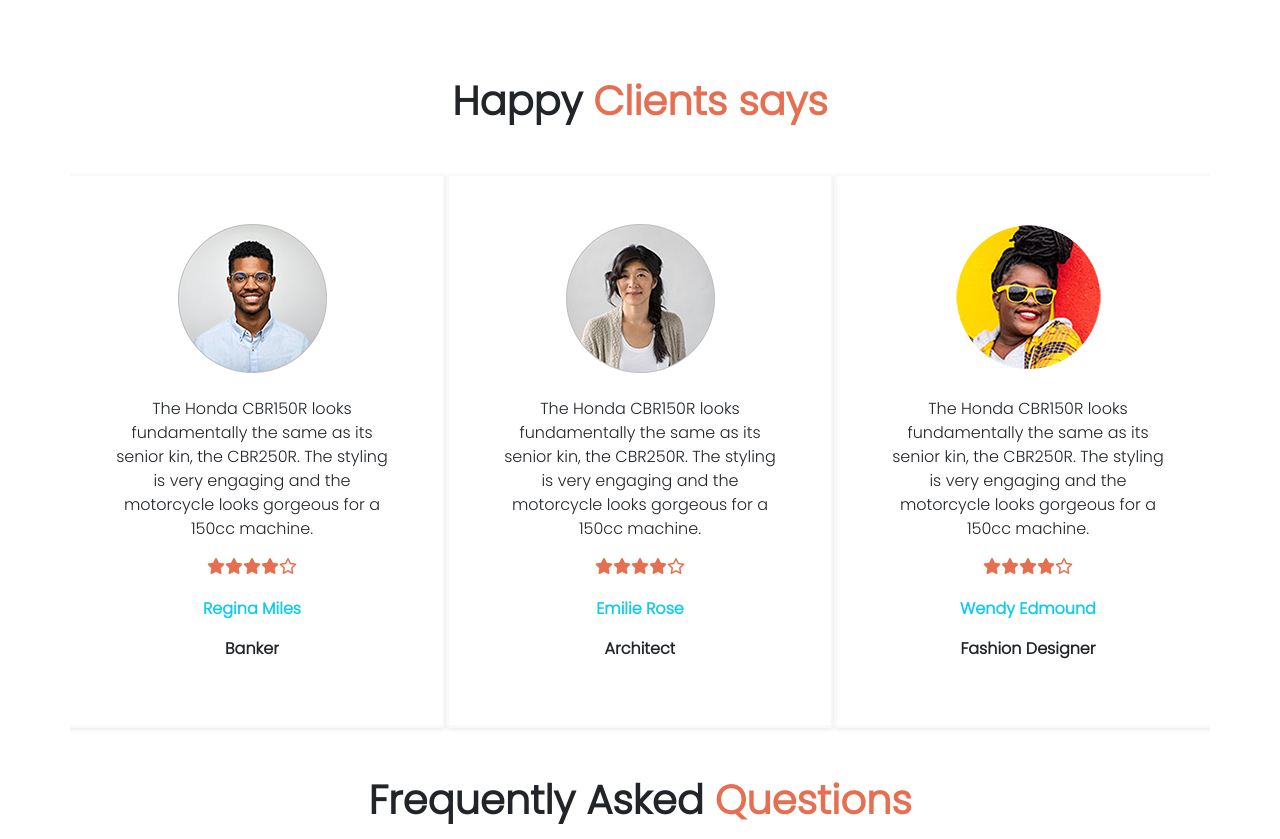
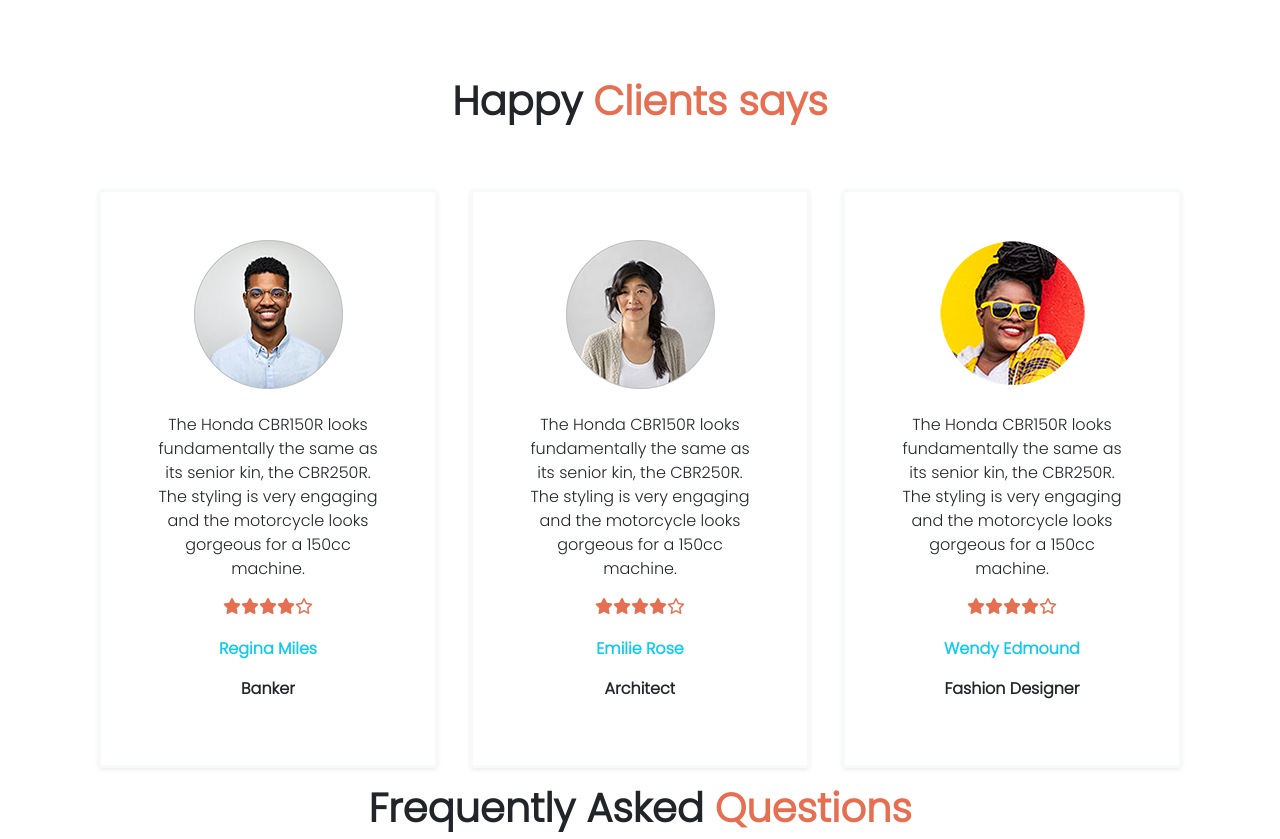
Before and after one commit to parvezaman/-honda-cbr-bootstrap-assignment, a plain HTML site: page index.html in a window 1280 px wide. Shown: the part 980-1819 px from the top of the page. Drawn offline with nearby package versions, Linux system fonts and the light colour scheme.

```diff
--- a/index.html
+++ b/index.html
@@ -111,7 +111,74 @@
             <h1 class="text-center title-text-weight mb-5">Happy <span class="my-button-color">Clients says</span></h1>
 
             <div class="container">
-                <div class="row g-5">
+
+                <div class="d-lg-flex justify-content-around">
+                  <div class="rounded-3 p-5 m-3 border border-3 border-light shadow-sm d-flex align-items-center flex-column">
+                        <div class="mb-4">
+                            <img src="./images/user-1.png" alt="">
+                        </div>
+                        <div class="d-flex flex-column align-items-center justify-content-center ">
+                        <div>
+                            <p class="text-center">The Honda CBR150R looks fundamentally the same as its senior kin, the CBR250R. The styling is very engaging and the motorcycle looks gorgeous for a 150cc machine. </p>
+                        </div>
+                        <div>
+                            <p><i class="fas fa-star my-button-color"></i><i class="fas fa-star my-button-color"></i><i class="fas fa-star my-button-color"></i><i class="fas fa-star my-button-color"></i><i class="far fa-star my-button-color"></i></p>
+                        </div>
+                        <div>
+                            <p class="text-info fw-bold">Regina Miles</p>
+                        </div>
+                        <div>
+                            <p class="fw-bold">Banker</p>
+                        </div>
+                    </div>
+
+                  </div>
+                  <div class="rounded-3 p-5 m-3 border border-3 border-light shadow-sm d-flex align-items-center flex-column">
+                    <div class="mb-4">
+                        <img src="./images/user-2.png" alt="">
+                    </div>
+                    <div class="d-flex flex-column align-items-center justify-content-center ">
+                        <div>
+                            <p class="text-center">The Honda CBR150R looks fundamentally the same as its senior kin, the CBR250R. The styling is very engaging and the motorcycle looks gorgeous for a 150cc machine. </p>
+                        </div>
+                        <div>
+                            <p><i class="fas fa-star my-button-color"></i><i class="fas fa-star my-button-color"></i><i class="fas fa-star my-button-color"></i><i class="fas fa-star my-button-color"></i><i class="far fa-star my-button-color"></i></p>
+                        </div>
+                        <div>
+                            <p class="text-info fw-bold">Emilie Rose</p>
+                        </div>
+                        <div>
+                            <p class="fw-bold">Architect</p>
+                        </div>
+                    </div>
+
+                  </div>
+                  <div class="rounded-3 p-5 m-3 border border-3 border-light shadow-sm d-flex align-items-center flex-column">
+                    <div class="mb-4">
+                        <img src="./images/user-3.png" alt="">
+                    </div>
+                    <div class="d-flex flex-column align-items-center justify-content-center ">
+                        <div>
+                            <p class="text-center">The Honda CBR150R looks fundamentally the same as its senior kin, the CBR250R. The styling is very engaging and the motorcycle looks gorgeous for a 150cc machine. </p>
+                        </div>
+                        <div>
+                            <p><i class="fas fa-star my-button-color"></i><i class="fas fa-star my-button-color"></i><i class="fas fa-star my-button-color"></i><i class="fas fa-star my-button-color"></i><i class="far fa-star my-button-color"></i></p>
+                        </div>
+                        <div>
+                            <p class="text-info fw-bold">Wendy Edmound</p>
+                        </div>
+                        <div>
+                            <p class="fw-bold">Fashion Designer</p>
+                        </div>
+                    </div>
+
+                  </div>
+
+                </div>
+
+
+                <!-- reserved -->
+                <!-- <div class="row">
                   <div class="col-lg-4 d-flex flex-column align-items-center justify-content-center rounded-3 p-5 mt-5 mb-5 border border-3 border-light shadow-sm">
                     <div class="mb-4">
                         <img src="./images/user-1.png" alt="">
@@ -173,8 +240,8 @@
 
                   </div>
 
-                </div>
-              </div>
+                </div> -->
+            </div>
         </section>
         <!-- happy client section end -->
 
```
